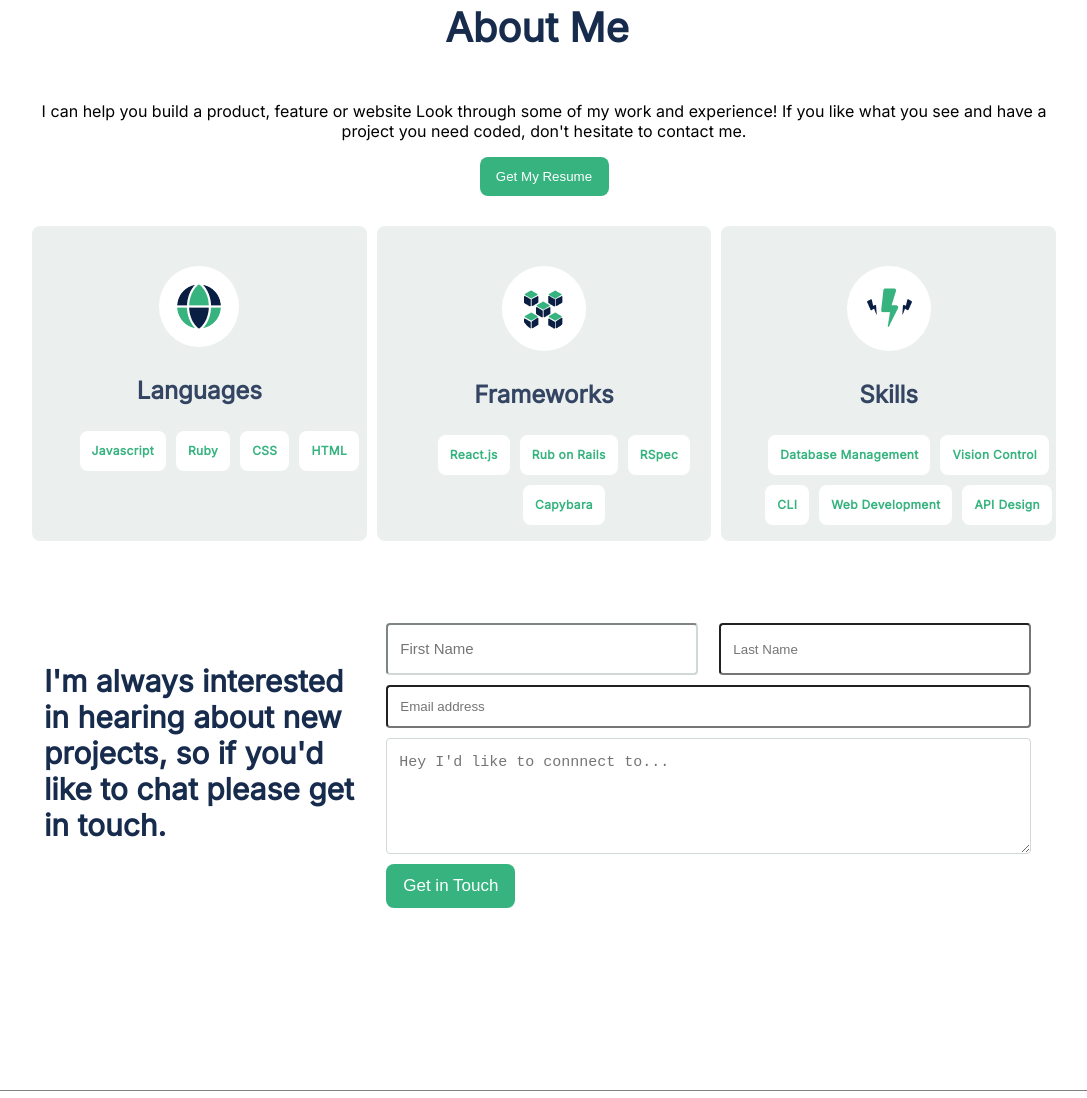
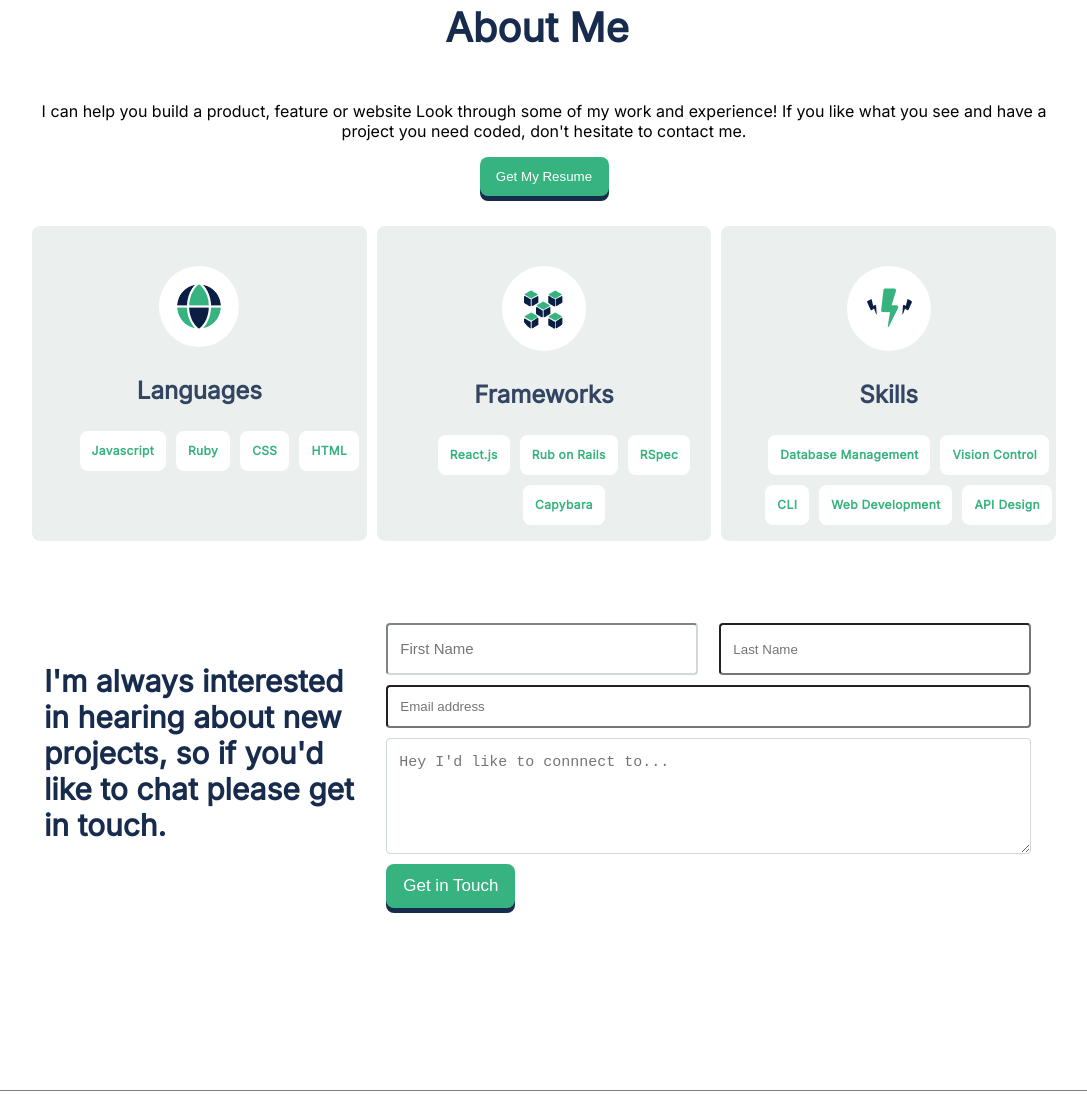
Before and after one commit to King-William-dev/Portfolio-Project-Desktop, a website: page index.html in a window 1280 px wide. Shown: the part 1618-2716 px from the top of the page, without its empty margins (103-1190 px from the left). Drawn offline with Linux system fonts and the light colour scheme.

Commit message:
Animations

```diff
--- a/index.html
+++ b/index.html
@@ -155,7 +155,7 @@
             don&apos;t hesitate to contact me.</p>
 
         <div>
-            <button class="btn button" type="button" name="Get My Resume">Get My Resume</button>
+            <button class="btn button btn-anim" type="button" name="Get My Resume">Get My Resume</button>
         </div>
 
         <div class="about-me">
@@ -222,7 +222,7 @@
 
              <input class="email" type="email" name="_reply-to-email" placeholder="Email address" required>
              <textarea class="message" name="message" placeholder="Hey I&apos;d like to connnect to..." maxlength="500"></textarea>
-             <button class="get-in-touch-btn button btn" type="submit" value="Get in Touch" name="submit">Get in Touch</button>
+             <button class="get-in-touch-btn button btn btn-anim" type="submit" value="Get in Touch" name="submit">Get in Touch</button>
              <input type="hidden" name="_next" value="https://seanapowi.github.io/Microverse-Student-Project-1/">
             </div>
         </form>
--- a/styles.css
+++ b/styles.css
@@ -315,8 +315,19 @@ footer {
 /* BUTTONS */
 .btn {
     cursor: pointer;
+
 }
 
 .button:hover {
     background-color: #008552;
 }
+
+.btn-anim {
+    box-shadow: 0 5px 0 #172B4D;
+    transition: all .1sec linear;
+}
+
+.btn-anim:active{
+    box-shadow: 0 2px 0 #008552;
+    transform: translateY(3px);
+}
```
